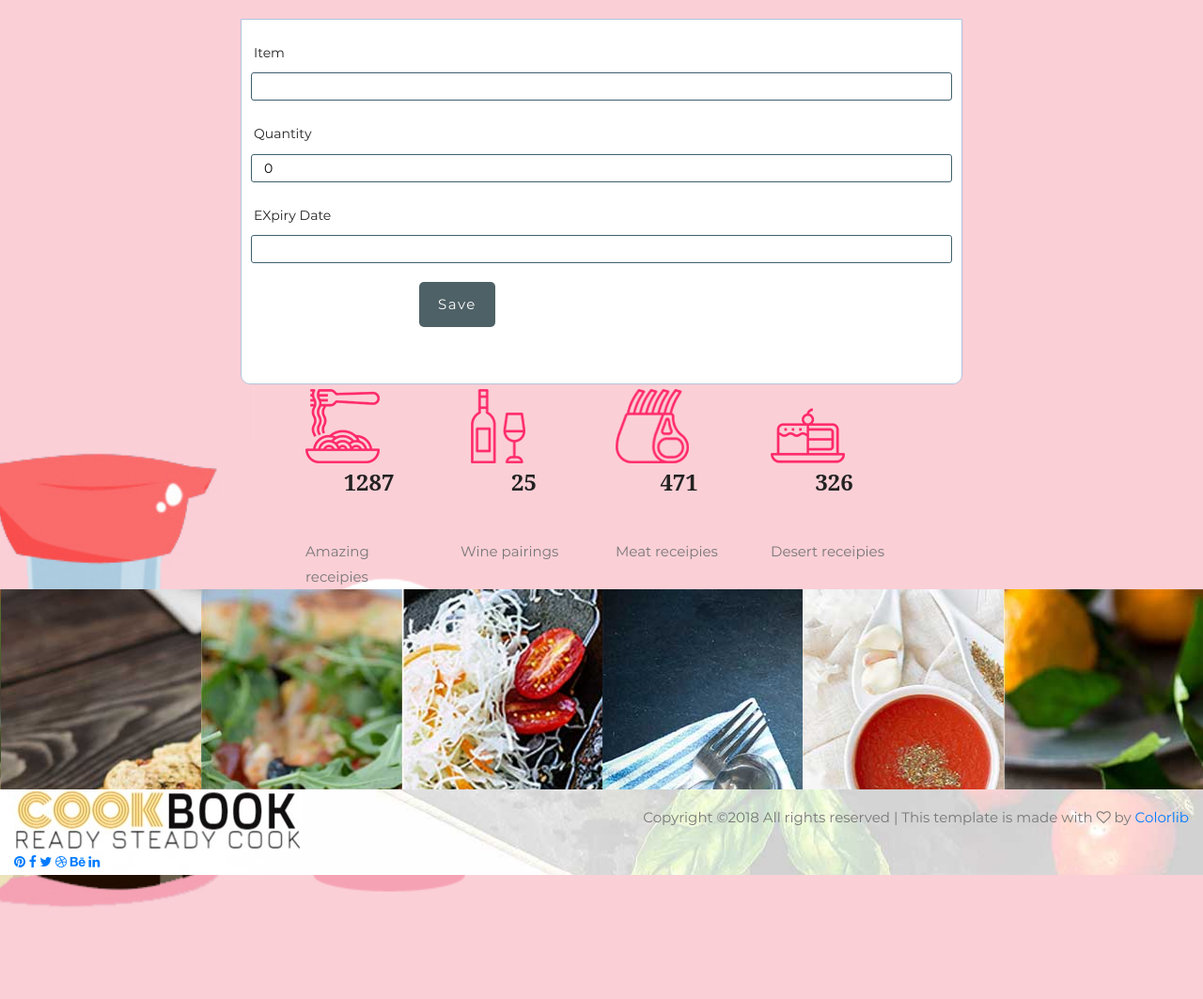
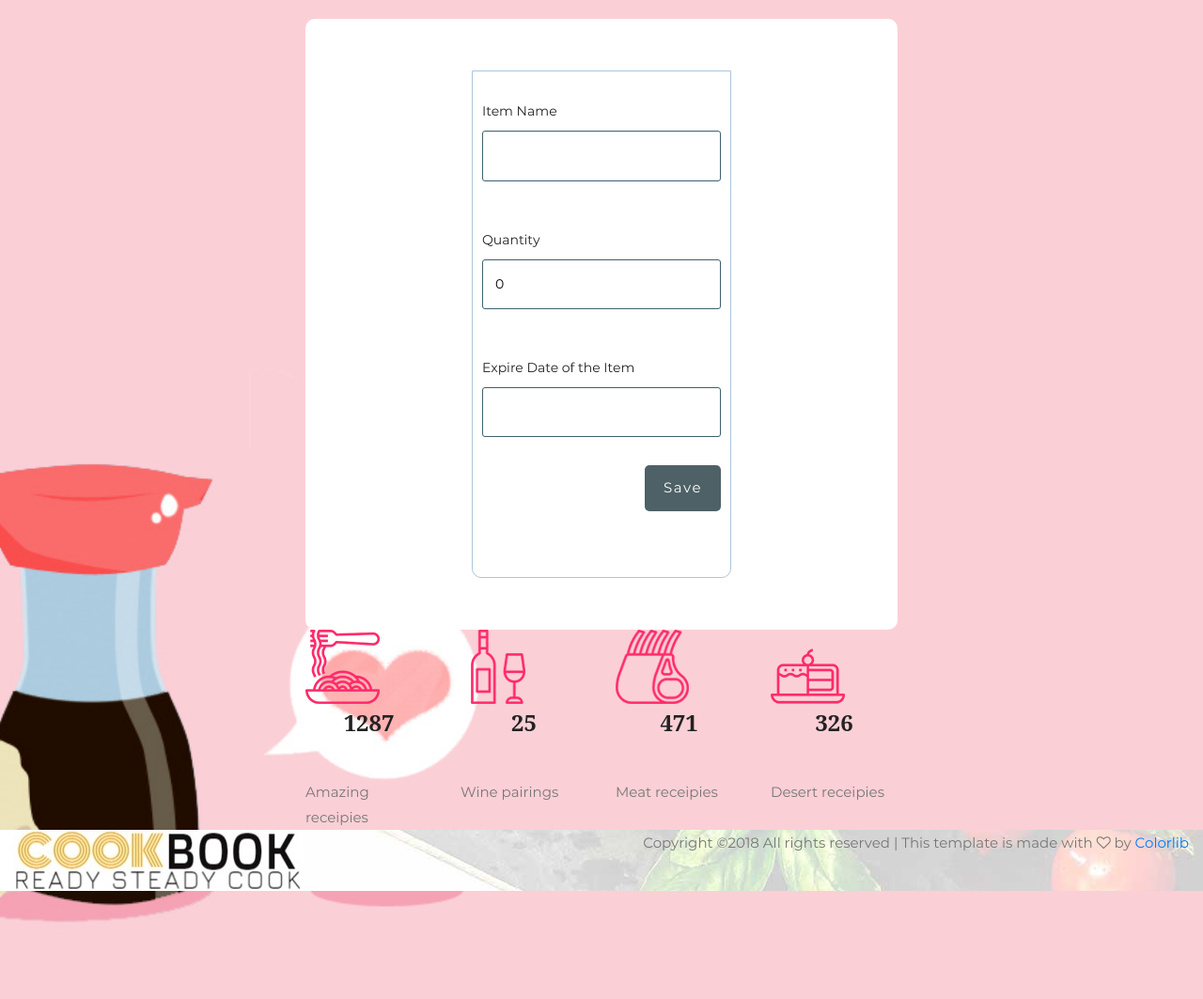
Before and after one commit to jamesganley/cookbook, a PHP site: page /about.php in a window 1280 px wide. Shown: the part 530-1593 px from the top of the page at 94% size. Before the commit the page ends 1495 px from the top, so only its background shows below. Run offline with PHP 8.4, Linux system fonts and the light colour scheme; the visitor is signed in with stand-in values (Sample User, id 1); data that the repository does not hold is empty; style sheets or scripts are compiled from the project's sources.

Commit message:
changed interface

```diff
--- a/inc/footer.php
+++ b/inc/footer.php
@@ -1,16 +1,3 @@
-<!-- Gallery section -->
-<div class="gallery">
-  <div class="gallery-slider owl-carousel">
-    <div class="gs-item set-bg" data-setbg="img/instagram/1.jpg"></div>
-    <div class="gs-item set-bg" data-setbg="img/instagram/2.jpg"></div>
-    <div class="gs-item set-bg" data-setbg="img/instagram/3.jpg"></div>
-    <div class="gs-item set-bg" data-setbg="img/instagram/4.jpg"></div>
-    <div class="gs-item set-bg" data-setbg="img/instagram/5.jpg"></div>
-    <div class="gs-item set-bg" data-setbg="img/instagram/6.jpg"></div>
-  </div>
-</div>
-<!-- Gallery section end -->
-
 
 <!-- Footer section  -->
 <footer class="footer-section set-bg" data-setbg="img/footer-bg.jpg">
@@ -20,23 +7,8 @@
         <div class="footer-logo">
           <img src="img/logo.jpg" alt="">
         </div>
-        <div class="footer-social">
-          <a href="#"><i class="fa fa-pinterest"></i></a>
-          <a href="#"><i class="fa fa-facebook"></i></a>
-          <a href="#"><i class="fa fa-twitter"></i></a>
-          <a href="#"><i class="fa fa-dribbble"></i></a>
-          <a href="#"><i class="fa fa-behance"></i></a>
-          <a href="#"><i class="fa fa-linkedin"></i></a>
-        </div>
       </div>
       <div class="col-lg-6 text-lg-right">
-        <ul class="footer-menu">
-          <!-- <li><a href="#">Home</a></li> -->
-          <!-- <li><a href="#">Features</a></li>
-          <li><a href="#">Receipies</a></li>
-          <li><a href="#">Reviews</a></li>
-          <li><a href="#">Contact</a></li> -->
-        </ul>
         <p class="copyright"><!-- Link back to Colorlib can't be removed. Template is licensed under CC BY 3.0. -->
 Copyright &copy;<script>document.write(new Date().getFullYear());</script> All rights reserved | This template is made with <i class="fa fa-heart-o" aria-hidden="true"></i> by <a href="https://colorlib.com" target="_blank">Colorlib</a>
 <!-- Link back to Colorlib can't be removed. Template is licensed under CC BY 3.0. -->
--- a/public/about.php
+++ b/public/about.php
@@ -23,7 +23,7 @@
 
 		$record = mysqli_query($db, "SELECT * FROM crud WHERE id=$id");
 
-		if (count($record) == 1 ) {
+		if (!$record == NULL ) {
 			$n = mysqli_fetch_array($record);
 			$item = $n['item'];
 			$quantity = $n['quantity'];
@@ -113,22 +113,24 @@
 			?>
 		</div>
 	<?php endif ?>
-
+<div class="signup">
+  <div class="container">
+    <div class="signup-content">
       <form method="post" >
         <input type="hidden" name="id" value="<?php echo $id; ?>">
-    <div class="input-group">
-			<label>Item</label>
+          <div class="form-group">
+    			     <label>Item Name</label>
     			     <input type="text" name="item" value="<?php echo $item; ?>">
     		  </div>
-		<div class="input-group">
+    		  <div class="form-group">
     			     <label>Quantity</label>
     			     <input type="text" name="quantity" value="<?php echo $quantity; ?>">
     		  </div>
-		<div class="input-group">
-			<label>EXpiry Date</label>
+    		  <div class="form-group">
+    			     <label>Expire Date of the Item</label>
     			     <input type="text" name="expiry" value="<?php echo $expiry; ?>">
     		 </div>
-		<div class="input-group">
+    		 <div class="form-group">
           <?php if ($update == true): ?>
     	       <button class="btn" type="submit" name="update" style="background: #556B2F;" >update</button>
           <?php else: ?>
@@ -136,6 +138,10 @@
           <?php endif ?>
     		</div>
     	</form>
+    </div>
+  </div>
+</div>
+
 	<!-- Search section end -->
 
 
--- a/public/css/cookbookstyles.css
+++ b/public/css/cookbookstyles.css
@@ -206,17 +206,12 @@ th { text-align: center;}
   height: 100px;
   width: 100px;
 }
-.parent {
-   width: 100%; /* I took the width from your post and placed it in css */
-   height: 700px;
-
-}
 .spacing{
   height: 50px;
 }
 
 /* This will style any <img> element in .parent div */
 .parent img {
-   height: 100%;
-   width: 100%;
+   height: 300px;
+   width: 300px;
 }
--- a/public/login.php
+++ b/public/login.php
@@ -28,7 +28,7 @@ include 'server.php';
                         echo "Error Registering";
                       } ?>
                       <?php include('errors.php'); ?>
-                        <h2 class="form-title">Create account</h2>
+                        <h2 class="form-title">Log in</h2>
                         <div class="form-group">
                             <input type="text" class="form-input" name="username" id="name" placeholder="Username"/>
                         </div>
--- a/public/uploadfunction.php
+++ b/public/uploadfunction.php
@@ -19,7 +19,6 @@ if (isset($_POST['save'])){
   // Author can only view their posts
   $user_id = $_SESSION['user_id'];
   $result1="INSERT INTO crud (user_id, item, quantity, expiry) VALUES ('$user_id', '$item', '$quantity', '$expiry')";
-  mysqli_query($db,$result1 );
   $db->query($result1);
   $_SESSION['message'] = "Address saved";
   header('location: about.php');
```
Also changed, not shown: public/dashboard.php (+15 -23 lines), public/home.php (+10 -19 lines), public/includes/recipe_functions.php (added, +64 -0 lines), public/index.php (+21 -1 lines), public/recipes.php (+3 -65 lines), public/single_post.php (+7 -23 lines), public/static/images/IMG_0165.jpg (added). Lines whose indentation alone changed are shown as unchanged.
